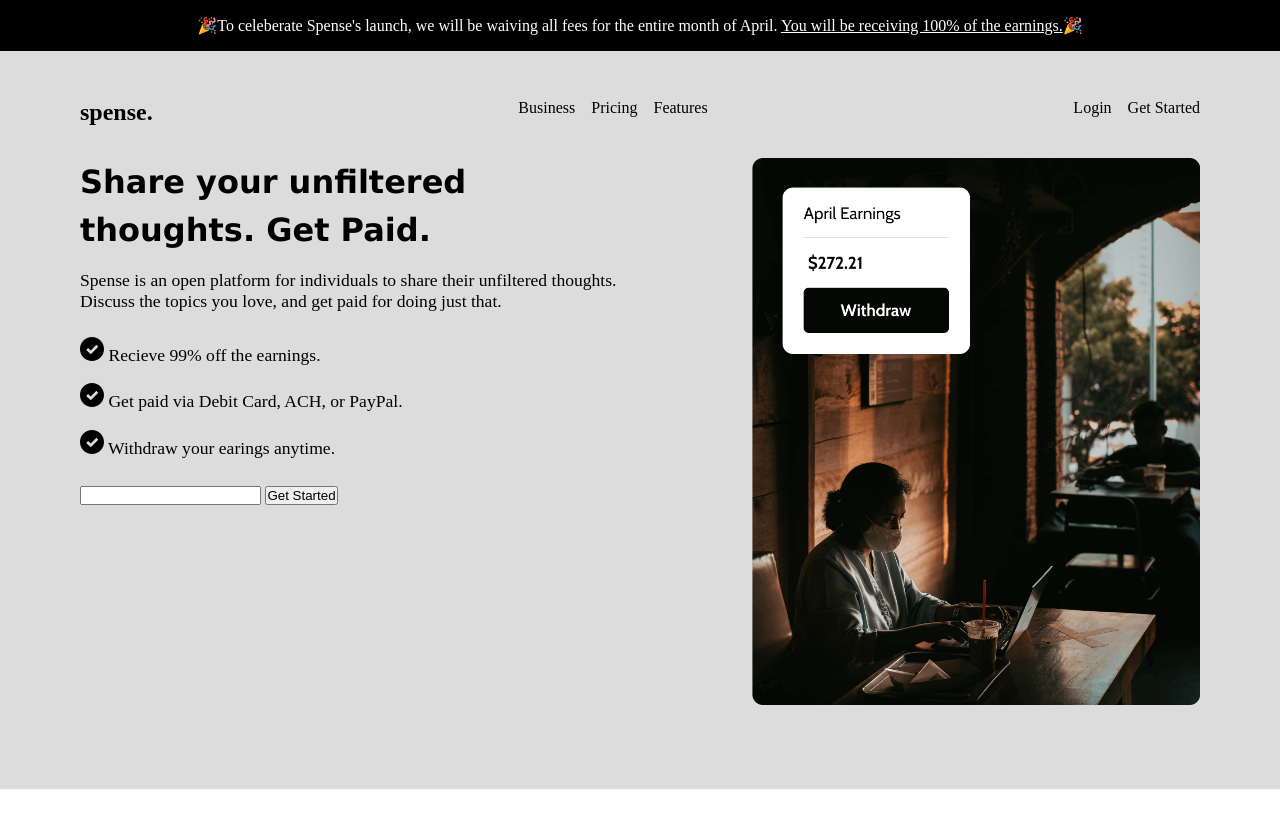
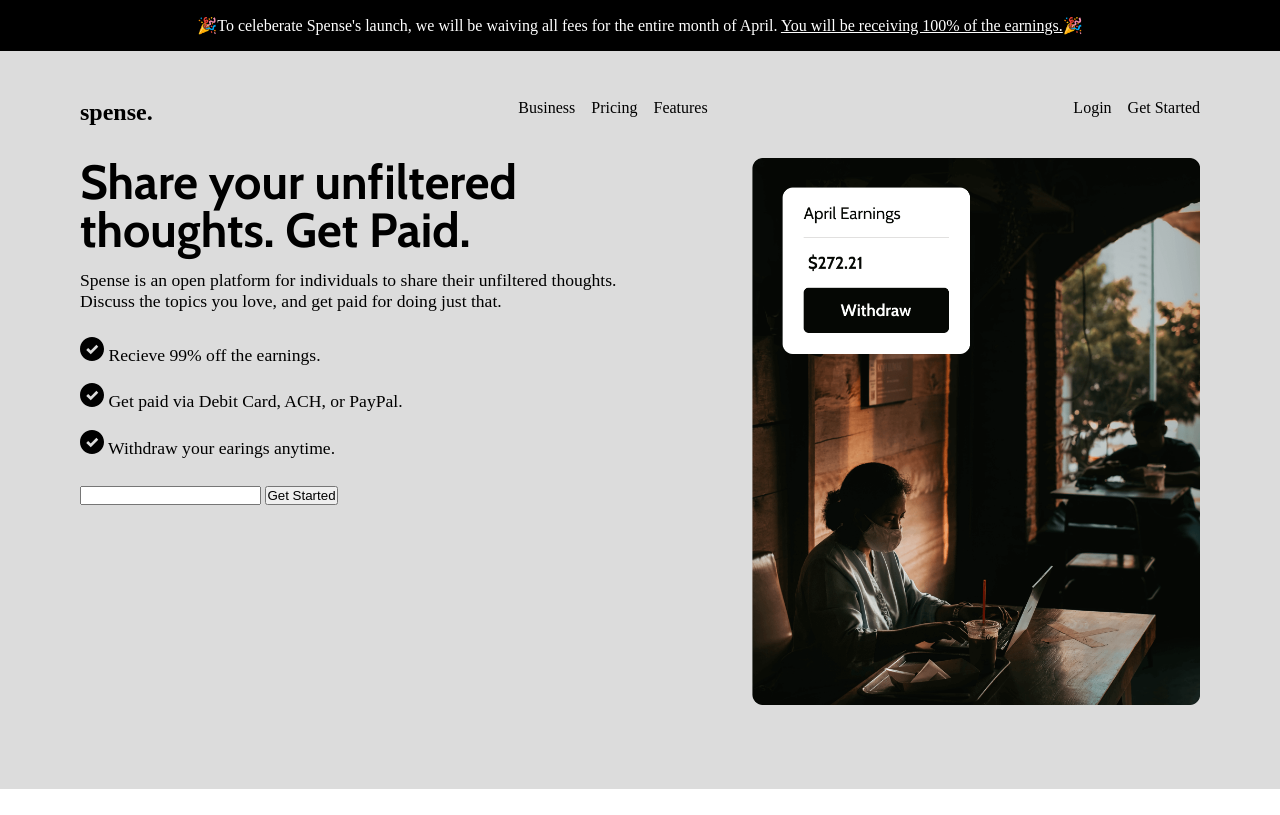
Before and after one commit to AakashChahal/frontend-projects, a plain HTML site: page Spense Starter Files/index.html in a window 1280 px wide. Shown: the top 815 px of the page. Drawn offline with nearby package versions, Linux system fonts and the light colour scheme.

Commit message:
first commit

```diff
--- a/Spense Starter Files/index.html
+++ b/Spense Starter Files/index.html
@@ -5,6 +5,12 @@
         <meta http-equiv="X-UA-Compatible" content="IE=edge" />
         <meta name="viewport" content="width=device-width, initial-scale=1.0" />
         <link rel="stylesheet" href="style.css" />
+        <link rel="preconnect" href="https://fonts.googleapis.com" />
+        <link rel="preconnect" href="https://fonts.gstatic.com" crossorigin />
+        <link
+            href="https://fonts.googleapis.com/css2?family=Cabin:wght@700&display=swap"
+            rel="stylesheet"
+        />
         <title>Spense Landing Page</title>
     </head>
     <body>
--- a/Spense Starter Files/style.css
+++ b/Spense Starter Files/style.css
@@ -53,8 +53,8 @@
 }
 
 #info > h1 {
-    font-family: Verdana, Geneva, Tahoma, sans-serif;
-    font-size: 2rem;
+    font-family: "Cabin", sans-serif;
+    font-size: 3rem;
     line-height: 3rem;
 }
 
```
